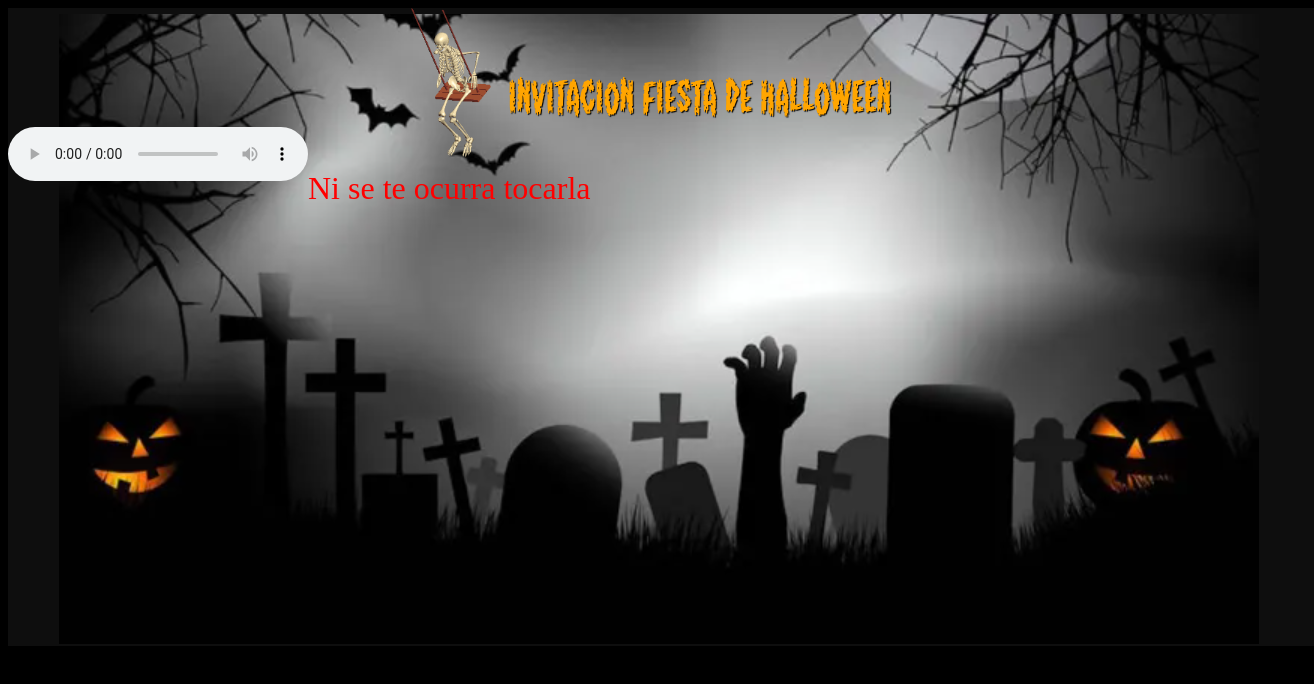
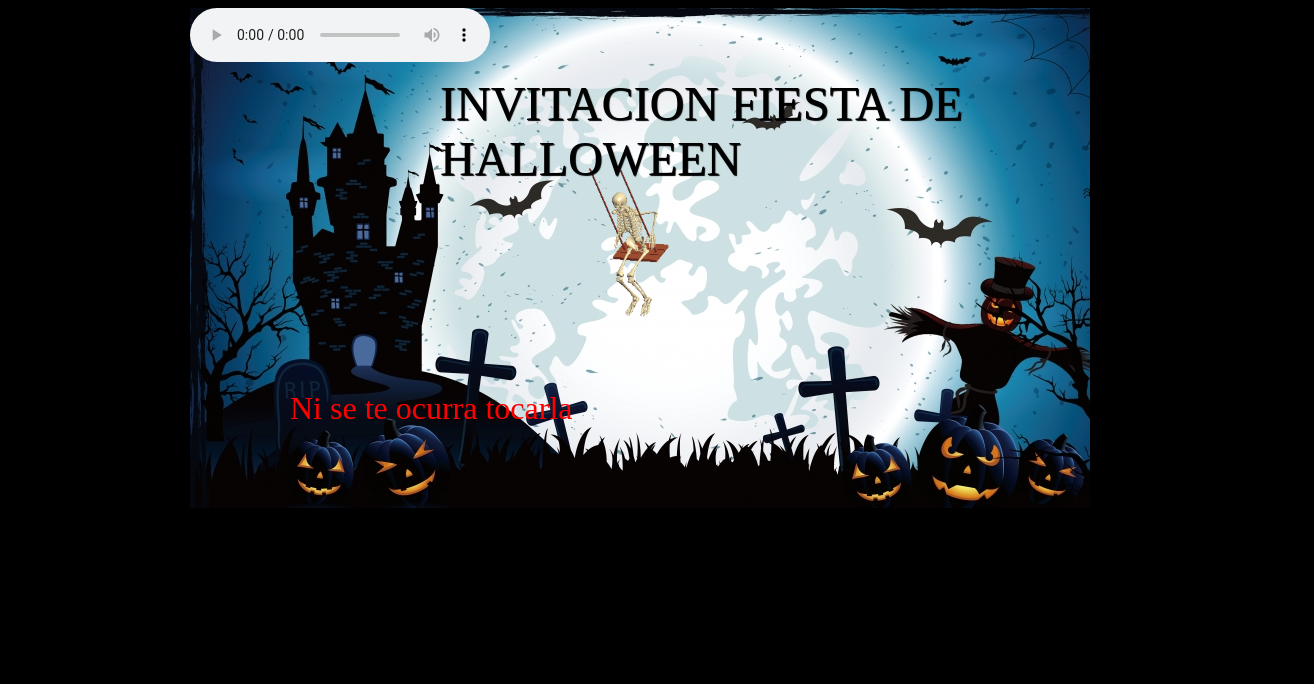
Before and after one commit to AdrianPelaz/InvitacionHalloweenAdrian, a plain HTML site: page InvitacionHalloween-AdrianPelazMedrano/index.html in a window 1280 px wide. Shown: the whole page, 1314 px wide, since content can reach past the window. Drawn offline with Linux system fonts and the light colour scheme; files whose address does not match are found by name.

Commit message:
Add files via upload

```diff
--- a/InvitacionHalloween-AdrianPelazMedrano/estilos/letrahalloween.css
+++ b/InvitacionHalloween-AdrianPelazMedrano/estilos/letrahalloween.css
@@ -1,34 +1,31 @@
-
-/*HOJA DE ESTILOS DE LA PRESENTACIÓN DE HALLOWEEN*/
-/*CURSO 2020/21*/
 @font-face {
             font-family: halloween1;
             src: url('tipografias/ShallowGraveBB.ttf');
 }
 body {background-color: black;}
-        #container {position:relative; /* EL CONTENEDOR, RELATIVO */
-                    background-image:url('../imagenes/wallpaper.png');
+        #container {position:relative;
+                    background-image:url('../imagenes/wallpaper.jpg');
                     margin:auto;
-                    width:1306px; /* NO ES RESPONSIVE, OJO */
-                    height:638px; /* solo es un ejercicio por diversión */
+                    width:900px;
+                    height:500px;
                     }
-        #titulo {position:absolute; /* EL CONTENIDO, ABSOLUTO */
+        #titulo {position:absolute;
                  top:20px;
-                 left:500px;
-                 font-family:halloween1;
+                 left:250px;
+                 font-family:halloween3;
                  font-size: 3em;
-                 color:orange;
+                 color:black;
                  text-shadow:1px 1px 1px black;
         }
         #advertencia {position:absolute;
-                      top:130px;
-                      left:300px;
+                      top:350px;
+                      left:100px;
                       font-size:2em;
                       color:red;
         }
-        #bats {position: absolute;
-               top:100px;
-               left:150px;
+        #fantasma {position: absolute;
+               top:40px;
+               left:60px;
                visibility:hidden;}
         #calabaza {position:absolute;
                    top:400px;
@@ -43,7 +40,7 @@ body {background-color: black;}
                 width:100px;
                 heigth:150px;
                 border:1px}
-        #zombie {position: absolute;
-                top: 400px;
-                left: 500px
+        #columpio {position: absolute;
+                top: 160px;
+                left: 10px
                 cursor: crosshair}
--- a/InvitacionHalloween-AdrianPelazMedrano/index.html
+++ b/InvitacionHalloween-AdrianPelazMedrano/index.html
@@ -12,14 +12,15 @@
             <audio id="nana"controls src="sonido/nana.mp3"></audio>
             <audio id="grito" src="sonido/grito.mp3"></audio>
             <audio src="fantasma" src="sonidos/fantasma.mp3"></audio>
+            <img id="columpio" src="imagenes/columpio.gif" width="180">
             <p id="titulo">INVITACION FIESTA DE HALLOWEEN</p>
             <p id="advertencia">Ni se te ocurra tocarla</p>
             <audio src="fantasma" src="sonidos/fantasma.mp3"></audio>
             <div id="calabaza" onmouseover="mostrar('fantasma');sonar('fantasma')"
             onmouseout="ocultar('fantasma'); parar('fantasma')"></div>
             <div id="mano" onclick=""></div>
-            <img id="columpio" src="imagenes/columpio.gif" width="180"
-            onclick="ocultar('columpio'); parar('grito')"></div>
+            <img id="fantasma" src="imagenes/fantasma.gif" width="180"
+            onclick="ocultar('fantasma'); parar('grito')"></div>
         </div>
     </body>
 </html>
```
Also changed, not shown: InvitacionHalloween-AdrianPelazMedrano/imagenes/wallpaper.jpg (added).
